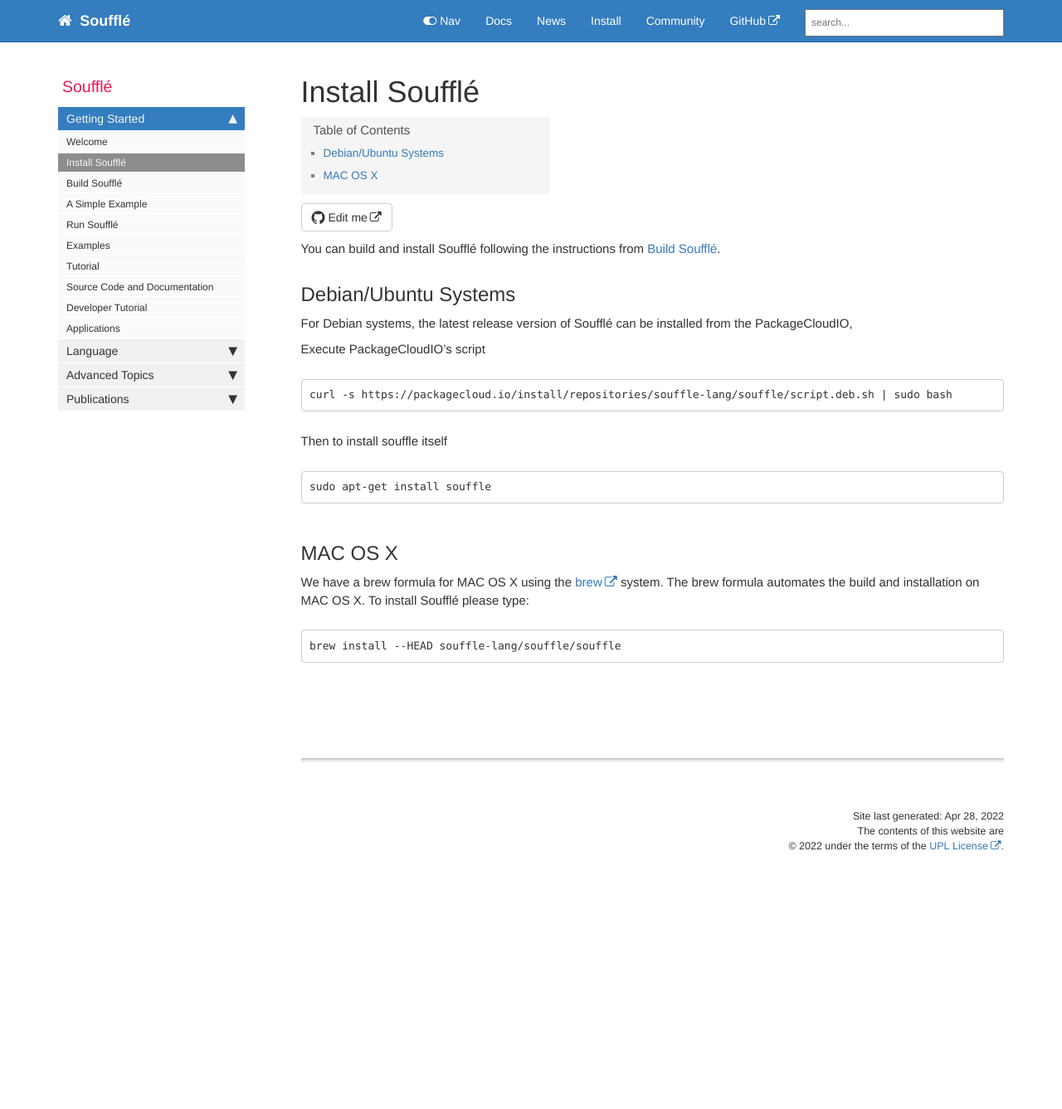
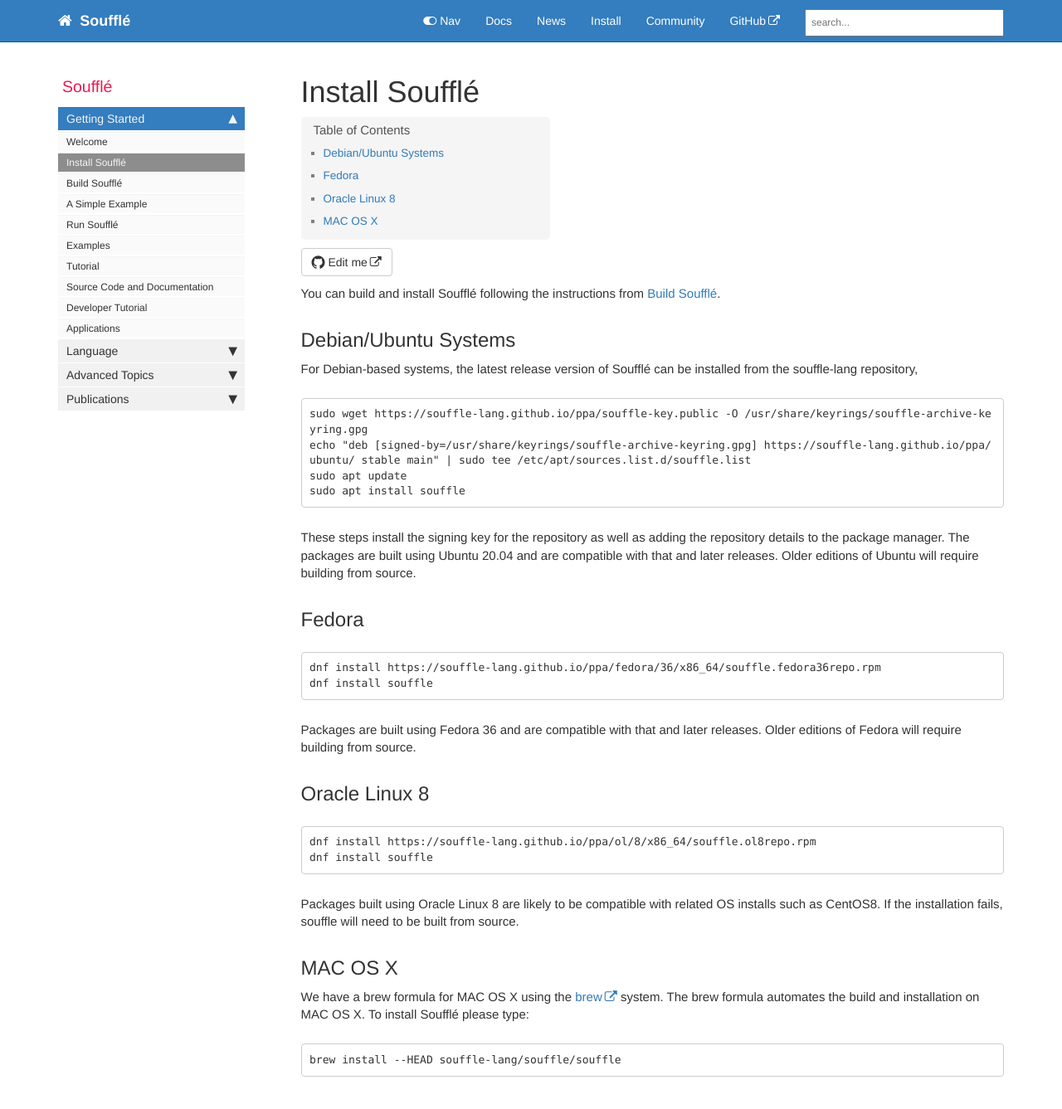
Before and after one commit to souffle-lang/souffle-lang.github.io, a Jekyll site: the page built from pages/docs/install.md, in a window 1280 px wide and 1400 px high. Shown: the top 1337 px of the window at 83% size. Built offline with Jekyll 4.4.1, drawn with Linux system fonts in a browser that asks for light colours; comment, search, counter and statistics services are not loaded.

Commit message:
Extend package installation instructions

`````diff
--- a/pages/docs/install.md
+++ b/pages/docs/install.md
@@ -10,17 +10,34 @@ You can build and install Soufflé following the instructions from [Build Souffl
 
 ## Debian/Ubuntu Systems
 
-For Debian systems, the latest release version of Soufflé can be installed from the PackageCloudIO,
+For Debian-based systems, the latest release version of Soufflé can be installed from the souffle-lang repository,
 
-Execute PackageCloudIO's script
 ```
-curl -s https://packagecloud.io/install/repositories/souffle-lang/souffle/script.deb.sh | sudo bash
+sudo wget https://souffle-lang.github.io/ppa/souffle-key.public -O /usr/share/keyrings/souffle-archive-keyring.gpg
+echo "deb [signed-by=/usr/share/keyrings/souffle-archive-keyring.gpg] https://souffle-lang.github.io/ppa/ubuntu/ stable main" | sudo tee /etc/apt/sources.list.d/souffle.list
+sudo apt update
+sudo apt install souffle
 ```
 
-Then to install souffle itself
+These steps install the signing key for the repository as well as adding the repository details to the package manager. The packages are built using Ubuntu 20.04 and are compatible with that and later releases. Older editions of Ubuntu will require building from source.
+
+## Fedora
+
 ```
-sudo apt-get install souffle
+dnf install https://souffle-lang.github.io/ppa/fedora/36/x86_64/souffle.fedora36repo.rpm
+dnf install souffle
+````
+Packages are built using Fedora 36 and are compatible with that and later releases. Older editions of Fedora will require building from source.
+
+
+## Oracle Linux 8
+
 ```
+dnf install https://souffle-lang.github.io/ppa/ol/8/x86_64/souffle.ol8repo.rpm
+dnf install souffle
+````
+Packages built using Oracle Linux 8 are likely to be compatible with related OS installs such as CentOS8. If the installation fails, souffle will need to be built from source.
+
 
 ## MAC OS X
 
`````
